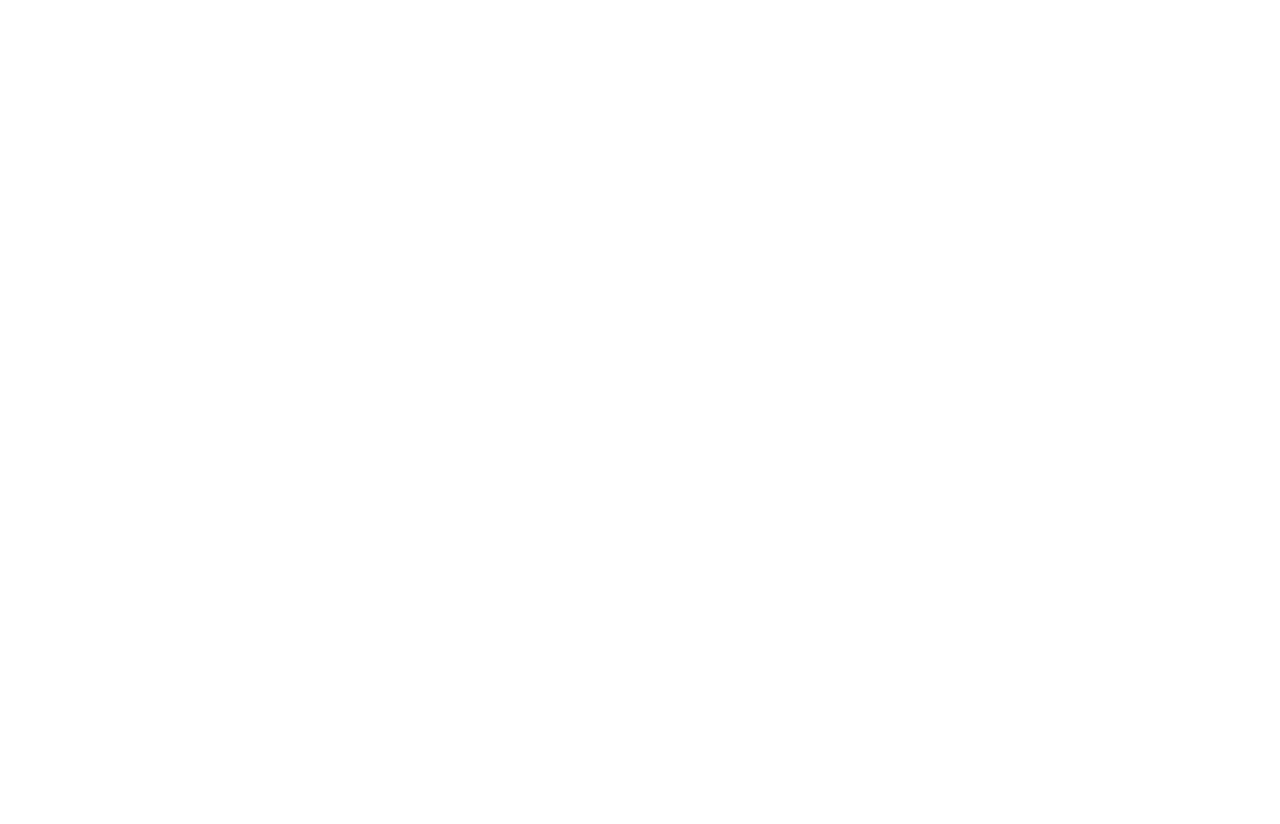
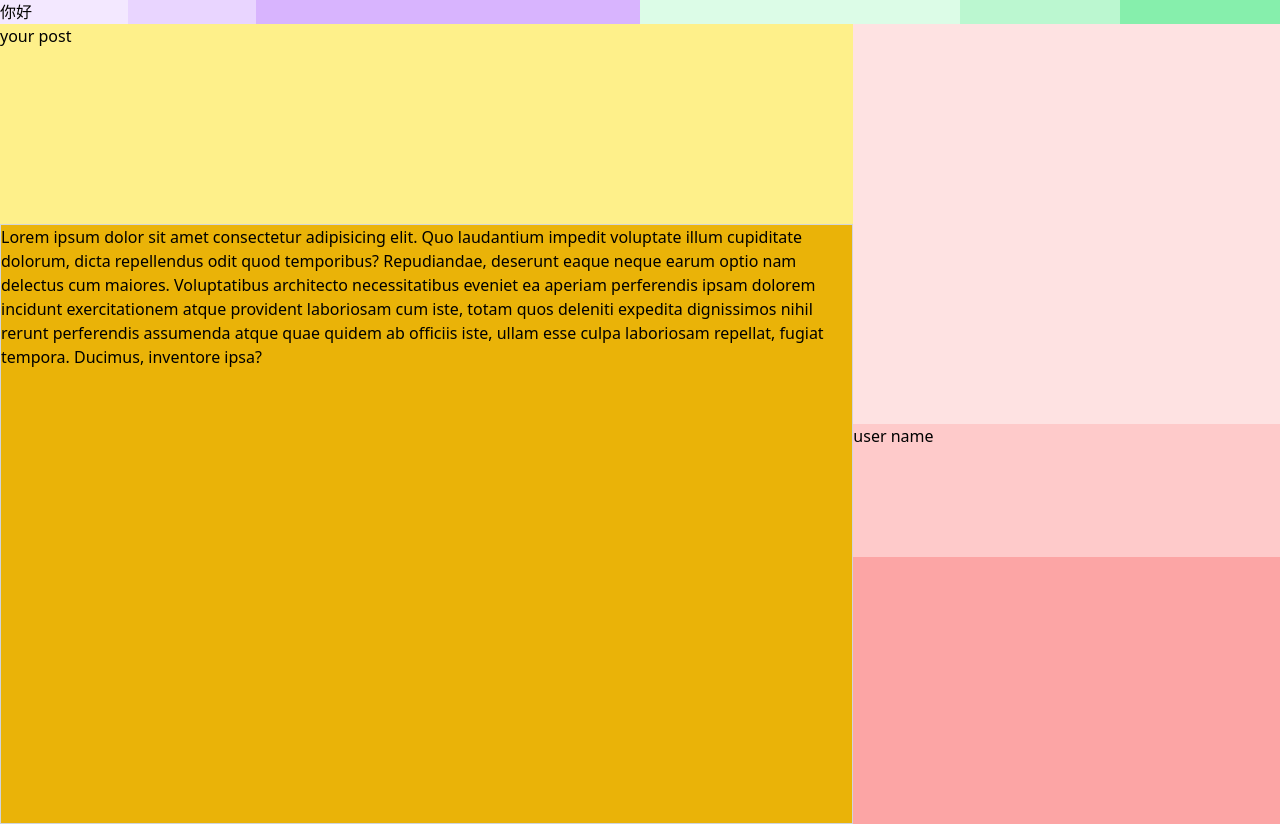
Before and after one commit to benbebobo149/BrainLib, a Nuxt app in the folder frontend/: page /personal in a window 1280 px wide. Before the commit this address had no page. Before the commit the page ends 800 px from the top, so only its background shows below. Built offline with nearby package versions, Linux system fonts and the light colour scheme.

Commit message:
init: branch

```diff
--- /dev/null
+++ b/frontend/components/InPageNav.vue
@@ -0,0 +1,22 @@
+<template>
+    <div class="flex w-screen h-9vh bg-gray-200">
+        <div class="flex w-1/2 h-9vh bg-blue-200">
+            <div class="image w-1/5 h-full bg-purple-100">
+                <p>你好</p>
+            </div>
+            <div class="w-1/5 h-full bg-purple-200"></div>
+            <div class="w-3/5 h-full bg-purple-300"></div>
+        </div>
+        <div class="flex w-1/2 h-9vh bg-red-200">
+            <div class="w-1/2 h-full bg-green-100"></div>
+            <div class="w-1/4 h-full bg-green-200"></div>
+            <div class="w-1/4 h-full bg-green-300"></div>
+        </div>
+    </div>
+</template>
+
+<script>
+    export default {
+        name: "InPageNav",
+    };
+</script>
--- /dev/null
+++ b/frontend/components/LoginNav.vue
@@ -0,0 +1,36 @@
+<template>
+    <div class="flex w-screen h-7vh bg-gray-200">
+        <div class="flex w-3/5 h-7vh bg-blue-200">
+            <div class="image w-1/5 h-full bg-purple-100">
+                <img src="ListNav.png" alt="ListNav">
+            </div>
+            <div class="flex w-2/5 h-full bg-purple-200">
+                <div class="w-1/2 h-full">
+                    <img src="logo.png" alt="Logo" />
+                </div>
+                <div class="w-1/2 h-full text-xs">
+                    <p>BRAINLIBRARY</p>
+                </div>
+            </div>
+            <div class="w-2/5 h-full bg-purple-300"></div>
+        </div>
+        <div class="flex w-2/5 h-9vh bg-red-200">
+            <div class="w-3/5 h-full bg-green-100"></div>
+            <div class="w-2/5 h-full bg-green-200">
+                <Signin />
+            </div>
+        </div>
+    </div>
+
+</template>
+
+<script>
+import Signin from './Signin.vue';
+
+export default {
+    name: "LoginNav",
+    components: {
+        Signin
+    }
+};
+</script>
--- /dev/null
+++ b/frontend/components/Signin.vue
@@ -0,0 +1,14 @@
+<template>
+    <button @click="Signin">Sign In</button>
+</template>
+
+<script>
+export default {
+    name: "Signin",
+    // methods: {
+    //     Signin() {
+    //         this.$router.push("/signin");
+    //     }
+    // }
+}
+</script>
--- /dev/null
+++ b/frontend/pages/Welcome/index.vue
@@ -0,0 +1,38 @@
+<template>
+    <div>
+        <LoginNav></LoginNav>
+    </div>
+
+    <div class="flex w-screen min-h-screen bg-red-500">
+        <div class="w-1/2 h-full bg-red-400">
+            <div class="w-full h-3/4 bg-blue-100">
+                <p>你好</p>
+            </div>
+            <div class="w-full h-1/4 bg-blue-200">
+                <p>你好</p>
+            </div>
+        </div>
+        <div class="flex w-1/2 h-full bg-yellow-100">
+            <div class="w-1/2 h-full bg-green-400">
+                <p>你好</p>
+            </div>
+            <div class="w-1/2 h-full bg-green-500">
+                <p>你好</p>
+            </div>
+        </div>
+    </div>
+    <div class="w-screen h-3vh bg-yellow-100">
+        <p>你好</p>
+    </div>
+</template>
+
+<script>
+import LoginNav from "@/components/LoginNav.vue";
+
+export default {
+    name: "Welcome",
+    components: {
+        LoginNav,
+    }
+};
+</script>
--- a/frontend/pages/index.vue
+++ /dev/null
@@ -1,3 +0,0 @@
-<template>
-    <h1>hello world</h1>
-</template>
--- /dev/null
+++ b/frontend/pages/personal/index.vue
@@ -0,0 +1,37 @@
+<template>
+    <div>
+        <InPageNav></InPageNav>
+    </div>
+
+    <div class="flex w-screen h-screen bg-red-100">
+        <div class="w-2/3 h-screen bg-yellow-500">
+            <div class="w-full h-1/4 bg-yellow-200">
+                <p>your post</p>
+            </div>
+            <div class="w-full h-3/4 overflow-y-scroll border border-gray-300">
+                <p>Lorem ipsum dolor sit amet consectetur adipisicing elit. Quo laudantium impedit voluptate illum cupiditate dolorum, dicta repellendus odit quod temporibus? Repudiandae, deserunt eaque neque earum optio nam delectus cum maiores.
+                Voluptatibus architecto necessitatibus eveniet ea aperiam perferendis ipsam dolorem incidunt exercitationem atque provident laboriosam cum iste, totam quos deleniti expedita dignissimos nihil rerunt perferendis assumenda atque quae quidem ab officiis iste, ullam esse culpa laboriosam repellat, fugiat tempora. Ducimus, inventore ipsa?</p>
+            </div>
+        </div>
+        <div class="w-1/3 h-full bg-green-100">
+            <div class="w-full h-2/3 bg-red-400">
+                <div class="w-full h-3/4 bg-red-100"></div>
+                <div class="w-full h-1/4 bg-red-200">
+                    <p>user name</p>
+                </div>
+            </div>
+            <div class="w-full h-1/3 bg-red-300"></div>
+        </div>
+
+    </div>
+</template>
+
+<script>
+import InPageNav from "@/components/InPageNav.vue";
+export default {
+    name: "personal",
+    components: {
+        InPageNav,
+    }
+};
+</script>
```
Also changed, not shown: frontend/public/ListNav.png (added).
